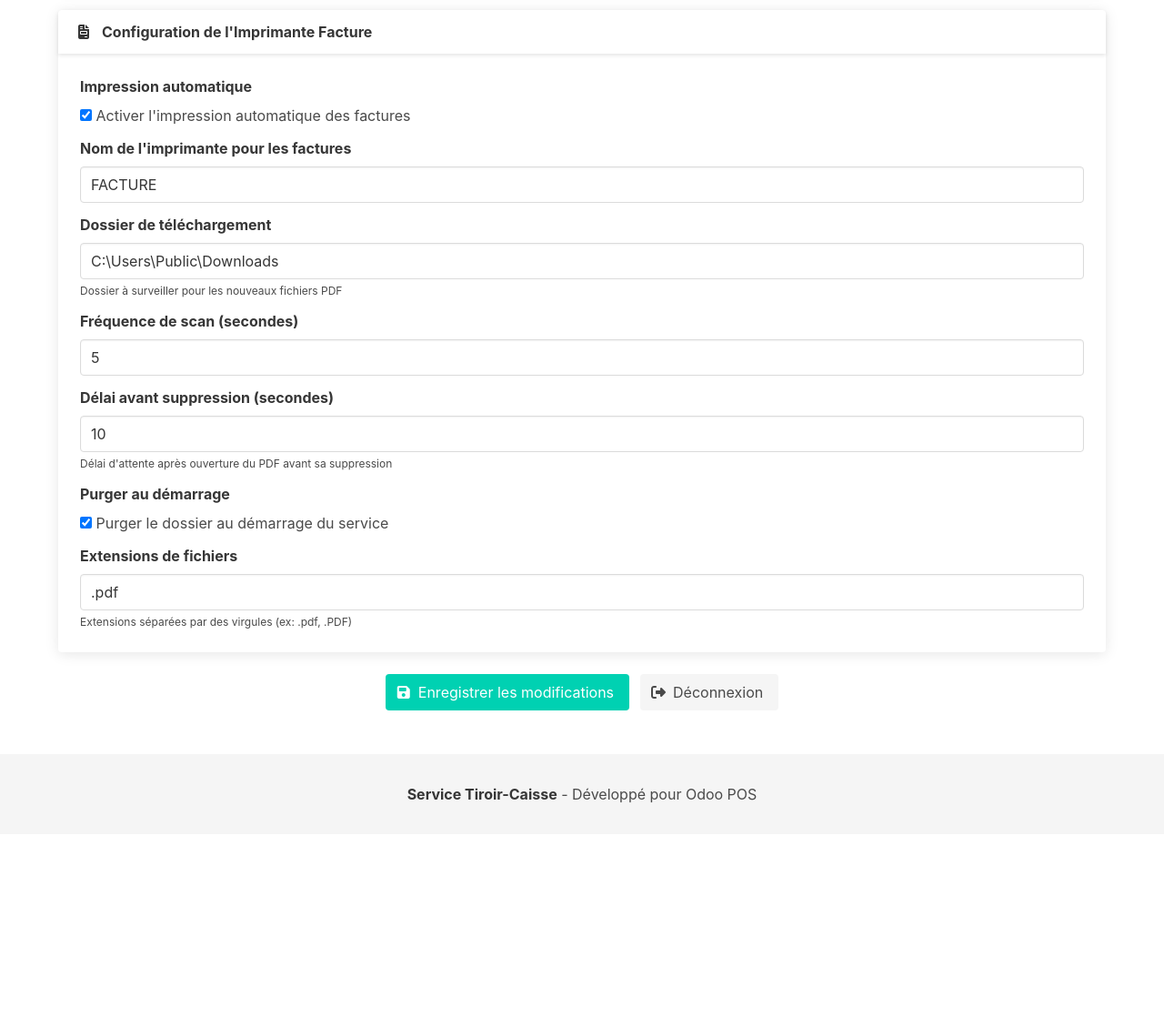
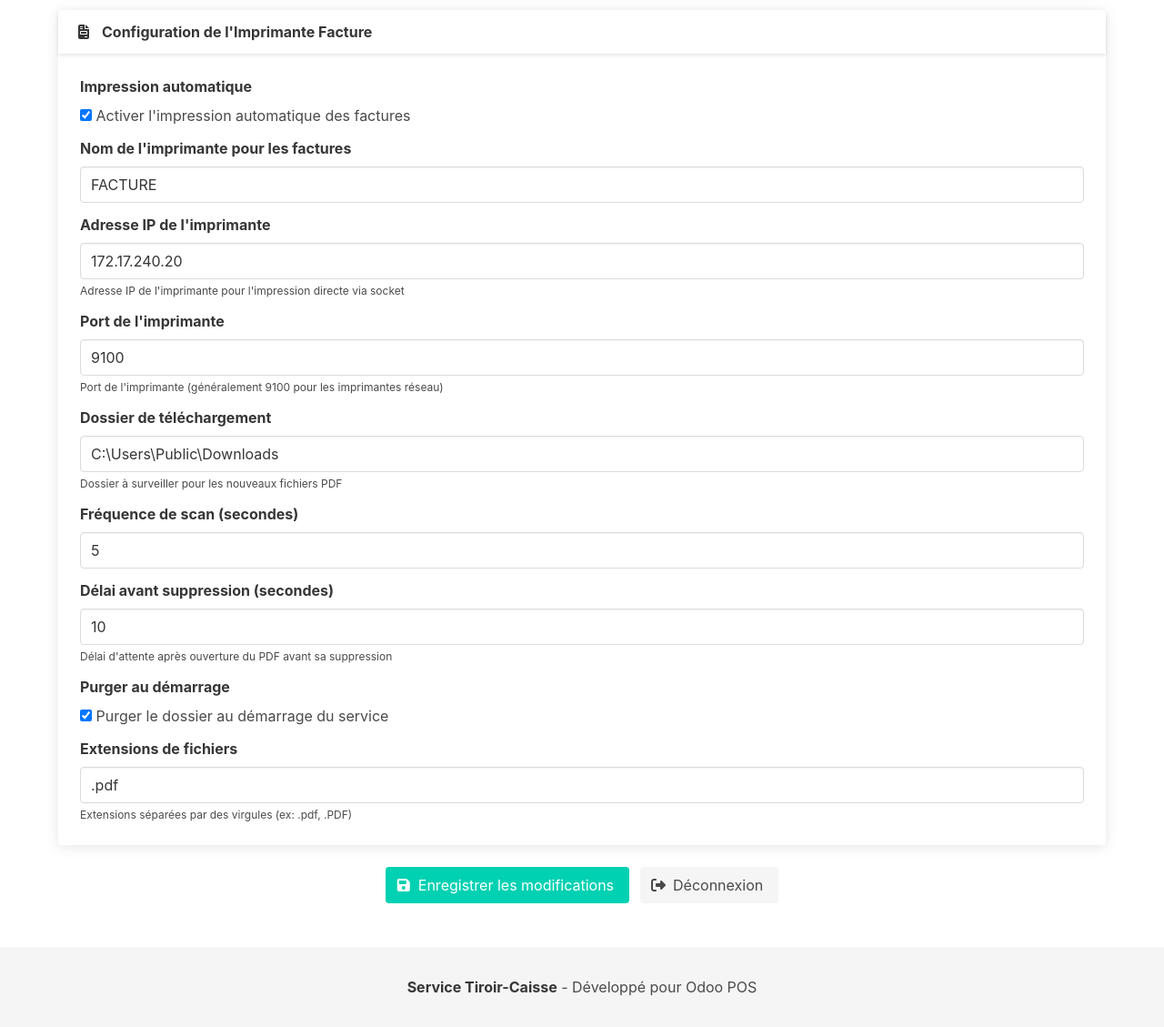
Before and after one commit to SICALAIT/odoo_pos_cashdrawer_webservice, a Flask app: page /config in a window 1280 px wide, after a click on "Imprimantes". Shown: the part 636-1765 px from the top of the page at 91% size. Before the commit the page ends 1519 px from the top, so only its background shows below. Run offline with Flask 3, Linux system fonts and the light colour scheme; the visitor is signed in with stand-in values (Sample User, id 1).

Commit message:
Add printer IP and port configuration options in settings
- Updated config.ini to include printer_ip and printer_port for invoice printer.
- Modified app.py to retrieve printer IP and port from configuration.
- Enhanced config.html to add input fields for printer IP and port with help text.

```diff
--- a/app.py
+++ b/app.py
@@ -125,6 +125,8 @@ try:
             config['invoice_printer'] = {
                 'autoprint': 'true',
                 'name': 'FACTURE',
+                'printer_ip': '172.17.240.20',
+                'printer_port': '9100',
                 'download_folder': 'C:\\Users\\Public\\Downloads',
                 'scan_frequency': '5',
                 'open_delay': '10',
@@ -150,6 +152,8 @@ except Exception as e:
     config['invoice_printer'] = {
         'autoprint': 'true',
         'name': 'FACTURE',
+        'printer_ip': '172.17.240.20',
+        'printer_port': '9100',
         'download_folder': 'C:\\Users\\Public\\Downloads',
         'scan_frequency': '5',
         'open_delay': '10',
@@ -469,10 +473,9 @@ def print_pdf_file(file_path, printer_name, max_attempts=3):
             log_error_once(f"Permissions insuffisantes pour lire le fichier: {file_path}", f"file_permission_{file_path}")
             return False
 
-        # Récupérer l'adresse IP et le port de l'imprimante à partir du nom
-        # Par défaut, on utilise l'adresse 172.17.240.20 et le port 9100
-        printer_ip = "172.17.240.20"
-        printer_port = 9100
+        # Récupérer l'adresse IP et le port de l'imprimante à partir de la configuration
+        printer_ip = config.get('invoice_printer', 'printer_ip', fallback="172.17.240.20")
+        printer_port = int(config.get('invoice_printer', 'printer_port', fallback="9100"))
 
         # Si le nom de l'imprimante contient l'adresse IP et le port au format "nom@ip:port"
         if "@" in printer_name:
@@ -485,7 +488,7 @@ def print_pdf_file(file_path, printer_name, max_attempts=3):
                 else:
                     printer_ip = ip_part
             except Exception as e:
-                logger.warning(f"Format d'adresse d'imprimante invalide: {printer_name}. Utilisation des valeurs par défaut. Erreur: {str(e)}")
+                logger.warning(f"Format d'adresse d'imprimante invalide: {printer_name}. Utilisation des valeurs de configuration. Erreur: {str(e)}")
 
         logger.info(f"Impression vers l'imprimante à l'adresse {printer_ip}:{printer_port}")
 
@@ -815,6 +818,8 @@ def config_save():
         # Mise à jour de la configuration de l'imprimante facture
         config['invoice_printer']['autoprint'] = 'true' if request.form.get('autoprint') else 'false'
         config['invoice_printer']['name'] = request.form.get('invoice_printer_name', 'FACTURE')
+        config['invoice_printer']['printer_ip'] = request.form.get('printer_ip', '172.17.240.20')
+        config['invoice_printer']['printer_port'] = request.form.get('printer_port', '9100')
         config['invoice_printer']['download_folder'] = request.form.get('download_folder', 'C:\\Users\\Public\\Downloads')
         config['invoice_printer']['scan_frequency'] = request.form.get('scan_frequency', '5')
         config['invoice_printer']['open_delay'] = request.form.get('open_delay', '10')
--- a/config.ini
+++ b/config.ini
@@ -17,6 +17,10 @@ command = 1b70001afa
 autoprint = true
 # Nom de l'imprimante (utilisé uniquement pour les logs)
 name = FACTURE
+# Adresse IP de l'imprimante (format: nom@ip:port ou nom@ip)
+printer_ip = 172.17.240.20
+# Port de l'imprimante (par défaut: 9100)
+printer_port = 9100
 # Dossier de téléchargement de Google Chrome à surveiller
 download_folder = C:\Users\Public\Downloads
 # Fréquence de scan du dossier en secondes
--- a/templates/config.html
+++ b/templates/config.html
@@ -147,6 +147,20 @@
                         <div class="control">
                             <input class="input" type="text" name="invoice_printer_name" value="{{ config.get('invoice_printer', 'name', fallback='FACTURE') }}">
                         </div>
+                    </div>
+                    <div class="field">
+                        <label class="label">Adresse IP de l'imprimante</label>
+                        <div class="control">
+                            <input class="input" type="text" name="printer_ip" value="{{ config.get('invoice_printer', 'printer_ip', fallback='172.17.240.20') }}">
+                        </div>
+                        <p class="help">Adresse IP de l'imprimante pour l'impression directe via socket</p>
+                    </div>
+                    <div class="field">
+                        <label class="label">Port de l'imprimante</label>
+                        <div class="control">
+                            <input class="input" type="number" name="printer_port" value="{{ config.get('invoice_printer', 'printer_port', fallback='9100') }}" min="1" max="65535">
+                        </div>
+                        <p class="help">Port de l'imprimante (généralement 9100 pour les imprimantes réseau)</p>
                     </div>
                     <div class="field">
                         <label class="label">Dossier de téléchargement</label>
```
